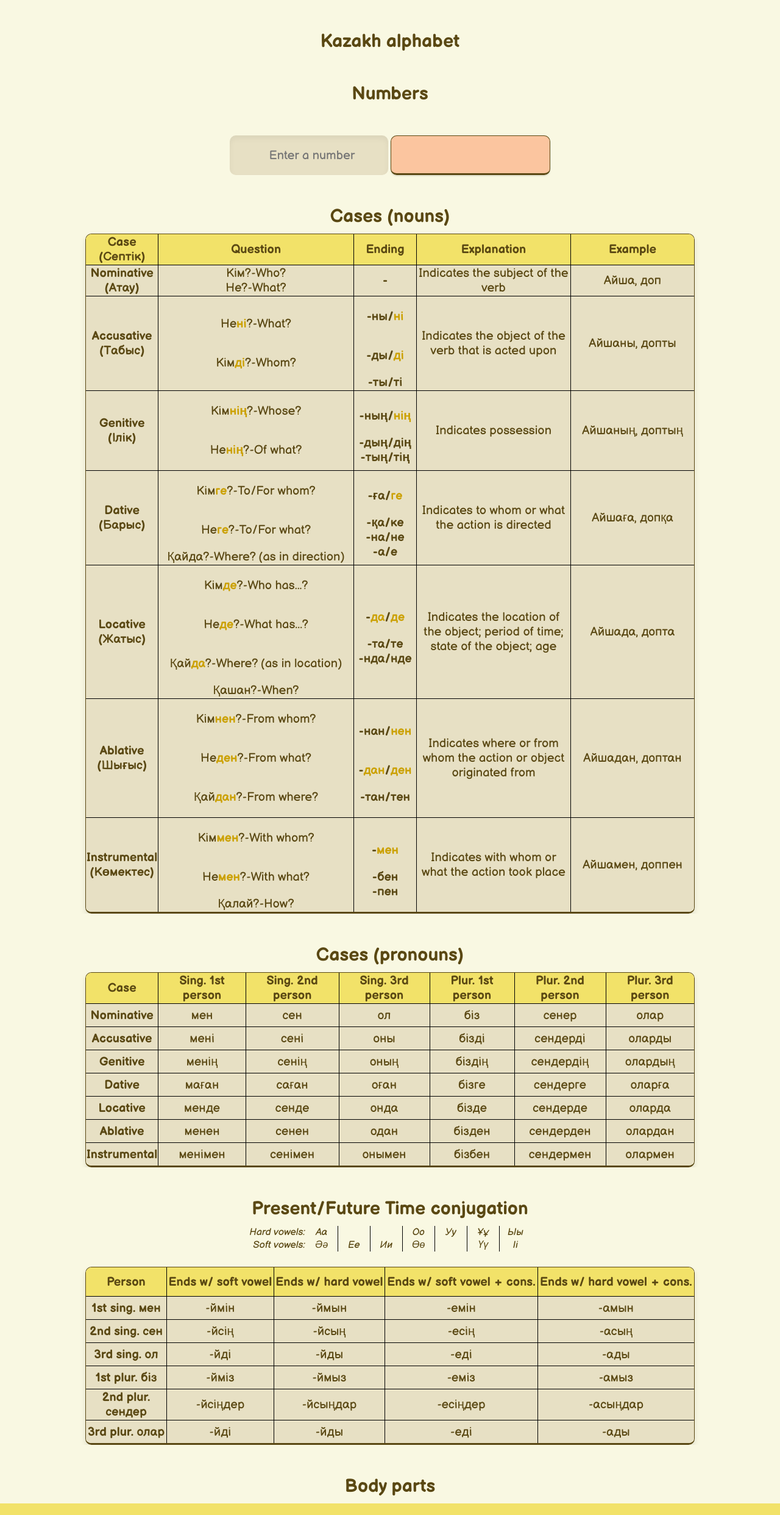
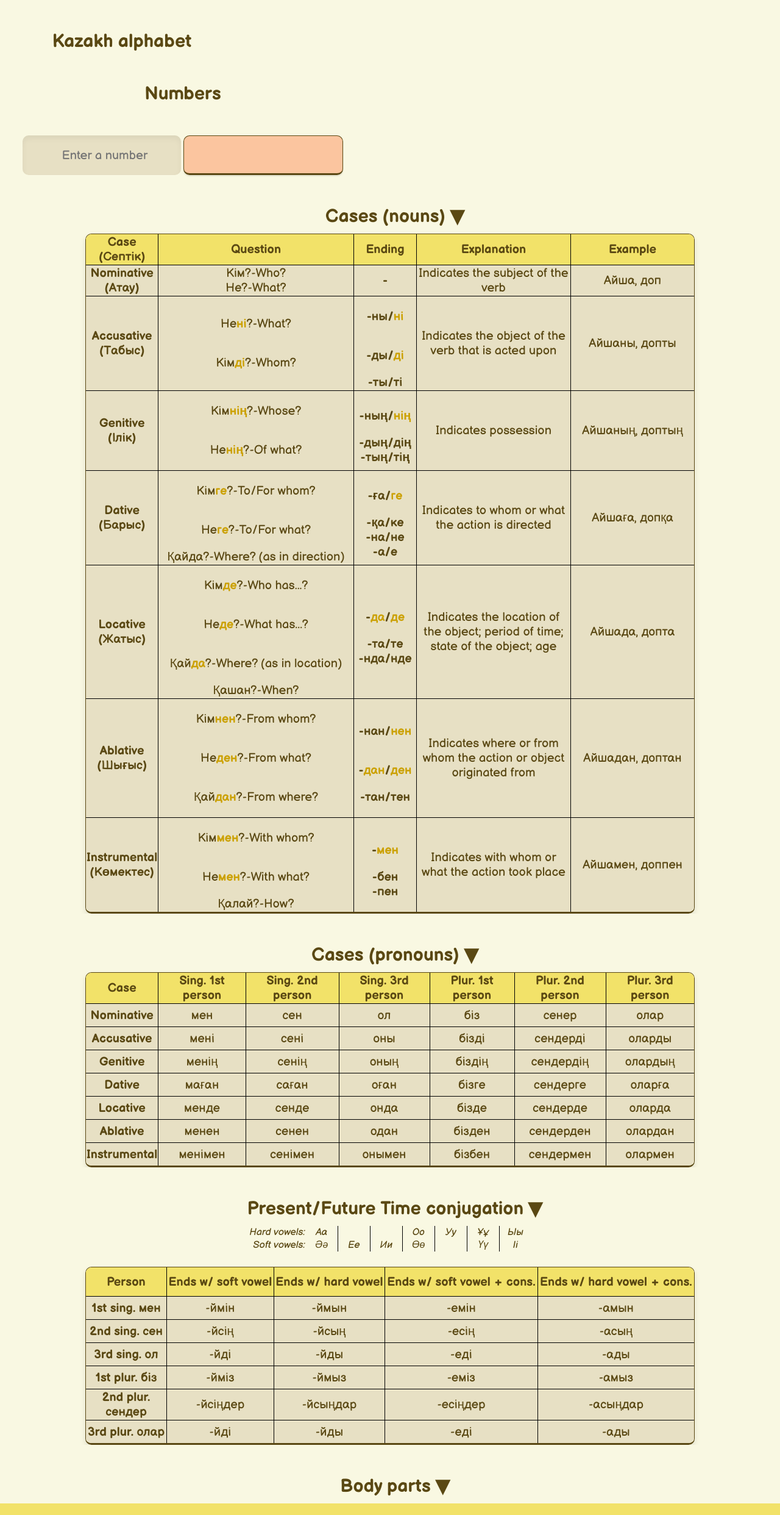
Before and after one commit to cosmolingo/cosmolingo.github.io, a PHP site: page /sections/kazakh.html in a window 1280 px wide. Shown: the whole page at 61% size. Run offline with PHP 8.4, Linux system fonts and the light colour scheme; some libraries are stand-ins or nearby versions; some web fonts are replaced.

Commit message:
adding foldable sections

```diff
--- a/script.js
+++ b/script.js
@@ -65,6 +65,7 @@
         //Get word list and populate words section
         get_words();
         populate_numbers();
+        $('#number_output p').text(special_numbers[lang_i][0]);
     });
 });
 
--- a/sections/kazakh.html
+++ b/sections/kazakh.html
@@ -15,7 +15,7 @@
 ALPHABET
 -->
 
-<div id="alphabet" class="section">
+<div id="alphabet"">
     <h2>Kazakh alphabet</h2>
 </div>
 
@@ -23,20 +23,20 @@
 NUMBERS
 -->
 
-<div id="numbers" class="section">
+<div id="numbers">
     <h2>Numbers</h2>
-</div>
     <div id="number_translate">
         <input type="text" id="number_input" placeholder="Enter a number">
         <div id="number_output"><p></p></div>
+    </div>
 </div>
 
 <!--
 CASES
 -->
 
+<div class="cases section">
     <h2>Cases (nouns)</h2>
-<div class="cases section">
     <table class="cases_general_table grammar_table">
         <tr>
             <th>Case (Септік)</th>
@@ -100,8 +100,8 @@
 
 
 
+<div class="cases section">
     <h2>Cases (pronouns)</h2>
-<div class="cases section">
     <table class="cases_table grammar_table">
         <tr>
             <th>Case</th>
@@ -182,6 +182,7 @@
 TENSES
 -->
 
+<div id="tenses" class="section">
     <h2>Present/Future Time conjugation</h2>
     <table id="vowels_table">
         <tr>
@@ -205,8 +206,6 @@
             <td>Іі</td>
         </tr>
     </table>
-
-<div id="tenses" class="section">
     <table class="tense_table grammar_table">
         <tr>
             <th>Person</th>
@@ -264,8 +263,8 @@
 BODY PARTS
 -->
 
+<div class="body_parts section">
     <h2>Body parts</h2>
-<div class="body_parts">
     <div id="body_info"><p></p></div>
     <div id="diagrams"></div>
 </div>
--- a/sections/korean.html
+++ b/sections/korean.html
@@ -15,8 +15,8 @@
 BODY PARTS
 -->
 
-<h2>Body parts</h2>
-<div class="body_parts">
+<div class="body_parts section">
+    <h2>Body parts</h2>
     <div id="body_info"><p></p></div>
     <div id="diagrams"></div>
 </div>
--- a/sections/russian.html
+++ b/sections/russian.html
@@ -15,8 +15,8 @@
 BODY PARTS
 -->
 
-<h2>Body parts</h2>
-<div class="body_parts">
+<div class="body_parts section">
+    <h2>Body parts</h2>
     <div id="body_info"><p></p></div>
     <div id="diagrams"></div>
 </div>
--- a/style.css
+++ b/style.css
@@ -108,6 +108,13 @@
     width:fit-content;
     z-index:100;
     box-shadow: 0 5px 10px 0 rgba(0, 0, 0, 0.1);
+}
+
+.section h2::after{
+    display: inline-block;
+    content: "\25be";
+    transform: scale(1.5) translateX(7.5px);
+    margin-top: -5px;
 }
 
 .kazakh{
@@ -389,10 +396,13 @@
 
 #number_output{
     background-color:#fbc59f;
+    display: inline-table;
 }
 #number_output p{
-    display: flex;
-    align-items: center;
+    margin:0 auto;
+    display:table-cell;
+    vertical-align: middle;
+    line-height: 30px;
 }
 
 .section{
```
Also changed, not shown: sections/french.html (+4 -4 lines). Lines whose indentation alone changed are shown as unchanged.
